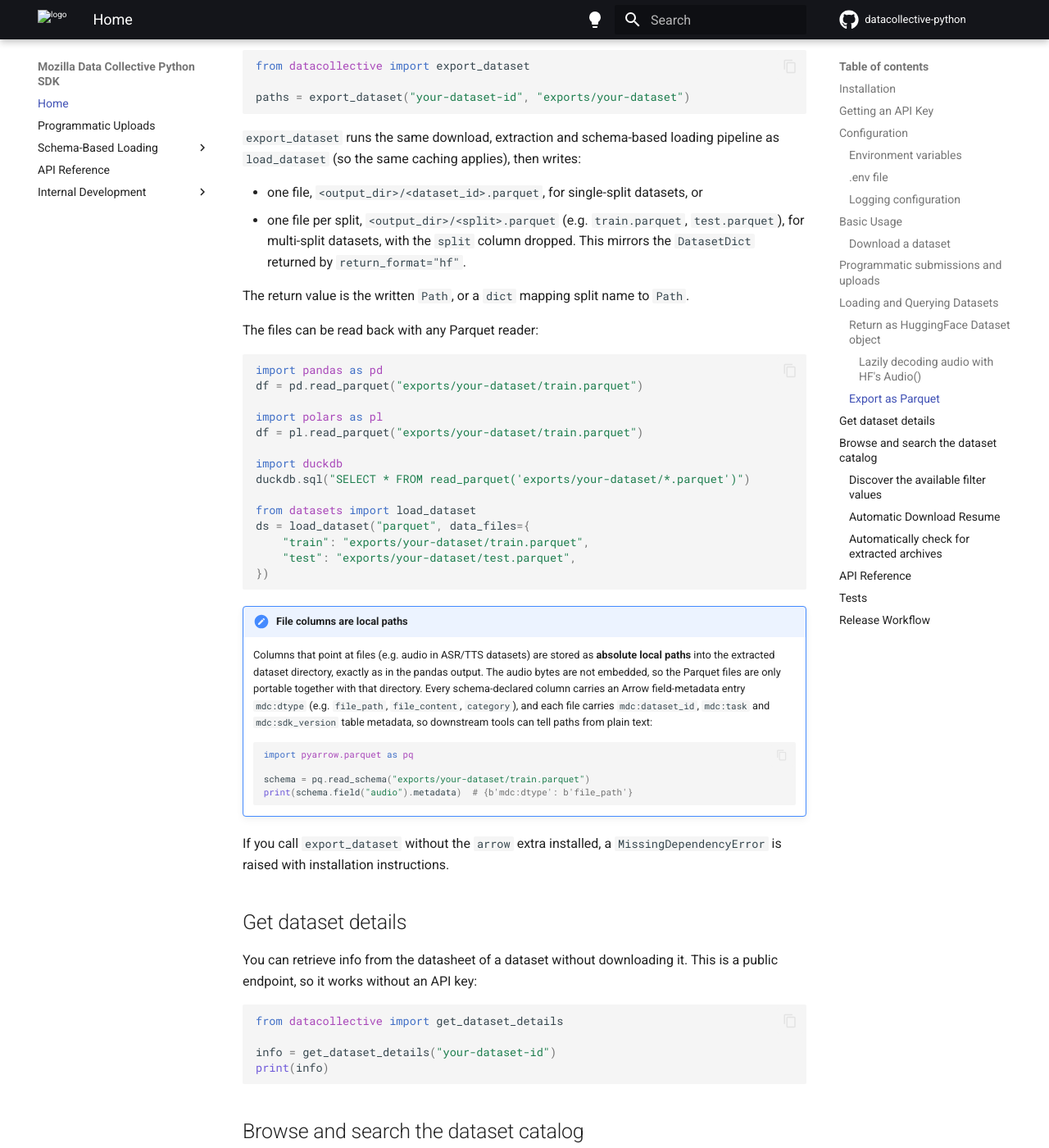
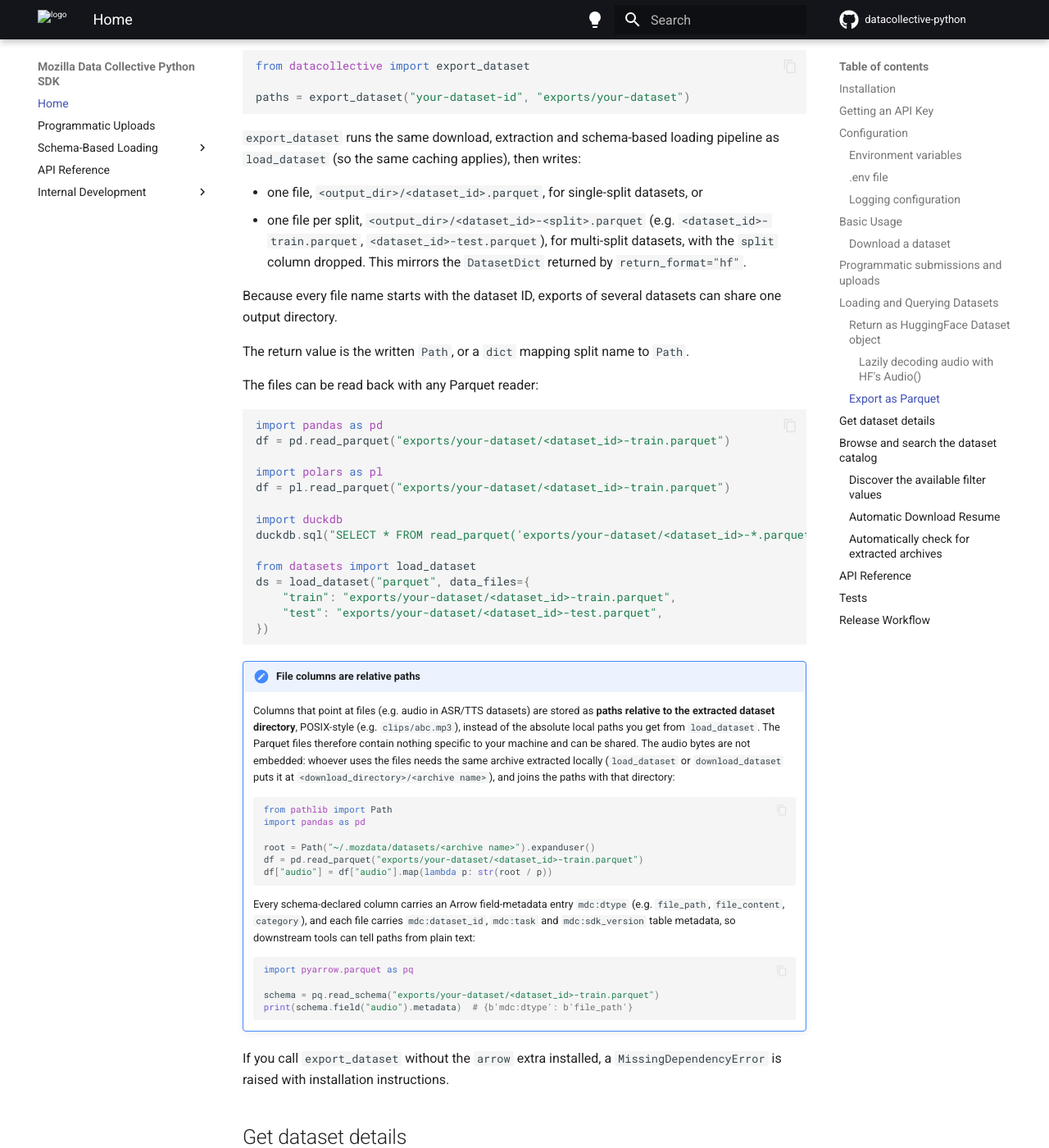
Before and after one commit to Mozilla-Data-Collective/datacollective-python, an MkDocs documentation site: the page built from docs/index.md, in a window 1280 px wide and 1400 px high, scrolled down 6239 px. Shown: the whole window at 82% size. Built offline with MkDocs 1.6.1 and Material for MkDocs 9.7.7, drawn with Linux system fonts in a browser that asks for light colours; comment, search, counter and statistics services are not loaded.

Commit message:
Update re: relative paths

````diff
--- a/docs/index.md
+++ b/docs/index.md
@@ -283,9 +283,13 @@ paths = export_dataset("your-dataset-id", "exports/your-dataset")
 pipeline as `load_dataset` (so the same caching applies), then writes:
 
 - one file, `<output_dir>/<dataset_id>.parquet`, for single-split datasets, or
-- one file per split, `<output_dir>/<split>.parquet` (e.g. `train.parquet`,
-  `test.parquet`), for multi-split datasets, with the `split` column dropped.
-  This mirrors the `DatasetDict` returned by `return_format="hf"`.
+- one file per split, `<output_dir>/<dataset_id>-<split>.parquet` (e.g.
+  `<dataset_id>-train.parquet`, `<dataset_id>-test.parquet`), for multi-split
+  datasets, with the `split` column dropped. This mirrors the `DatasetDict`
+  returned by `return_format="hf"`.
+
+Because every file name starts with the dataset ID, exports of several datasets
+can share one output directory.
 
 The return value is the written `Path`, or a `dict` mapping split name to `Path`.
 
@@ -293,35 +297,49 @@ The files can be read back with any Parquet reader:
 
 ```python
 import pandas as pd
-df = pd.read_parquet("exports/your-dataset/train.parquet")
+df = pd.read_parquet("exports/your-dataset/<dataset_id>-train.parquet")
 
 import polars as pl
-df = pl.read_parquet("exports/your-dataset/train.parquet")
+df = pl.read_parquet("exports/your-dataset/<dataset_id>-train.parquet")
 
 import duckdb
-duckdb.sql("SELECT * FROM read_parquet('exports/your-dataset/*.parquet')")
+duckdb.sql("SELECT * FROM read_parquet('exports/your-dataset/<dataset_id>-*.parquet')")
 
 from datasets import load_dataset
 ds = load_dataset("parquet", data_files={
-    "train": "exports/your-dataset/train.parquet",
-    "test": "exports/your-dataset/test.parquet",
+    "train": "exports/your-dataset/<dataset_id>-train.parquet",
+    "test": "exports/your-dataset/<dataset_id>-test.parquet",
 })
 ```
 
-!!! note "File columns are local paths"
+!!! note "File columns are relative paths"
     Columns that point at files (e.g. audio in ASR/TTS datasets) are stored as
-    **absolute local paths** into the extracted dataset directory, exactly as in
-    the pandas output. The audio bytes are not embedded, so the Parquet files
-    are only portable together with that directory. Every schema-declared
-    column carries an Arrow field-metadata entry `mdc:dtype` (e.g. `file_path`,
-    `file_content`, `category`), and each file carries `mdc:dataset_id`,
-    `mdc:task` and `mdc:sdk_version` table metadata, so downstream tools can
-    tell paths from plain text:
+    **paths relative to the extracted dataset directory**, POSIX-style (e.g.
+    `clips/abc.mp3`), instead of the absolute local paths you get from
+    `load_dataset`. The Parquet files therefore contain nothing specific to
+    your machine and can be shared. The audio bytes are not embedded: whoever
+    uses the files needs the same archive extracted locally (`load_dataset` or
+    `download_dataset` puts it at `<download_directory>/<archive name>`), and
+    joins the paths with that directory:
+
+    ```python
+    from pathlib import Path
+    import pandas as pd
+
+    root = Path("~/.mozdata/datasets/<archive name>").expanduser()
+    df = pd.read_parquet("exports/your-dataset/<dataset_id>-train.parquet")
+    df["audio"] = df["audio"].map(lambda p: str(root / p))
+    ```
+
+    Every schema-declared column carries an Arrow field-metadata entry
+    `mdc:dtype` (e.g. `file_path`, `file_content`, `category`), and each file
+    carries `mdc:dataset_id`, `mdc:task` and `mdc:sdk_version` table metadata,
+    so downstream tools can tell paths from plain text:
 
     ```python
     import pyarrow.parquet as pq
 
-    schema = pq.read_schema("exports/your-dataset/train.parquet")
+    schema = pq.read_schema("exports/your-dataset/<dataset_id>-train.parquet")
     print(schema.field("audio").metadata)  # {b'mdc:dtype': b'file_path'}
     ```
 
````
Also changed, not shown: README.md (+1 -1 lines), 1 other file.
